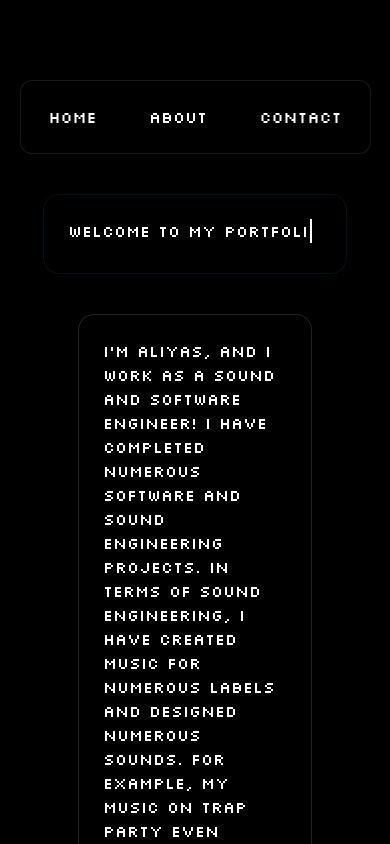
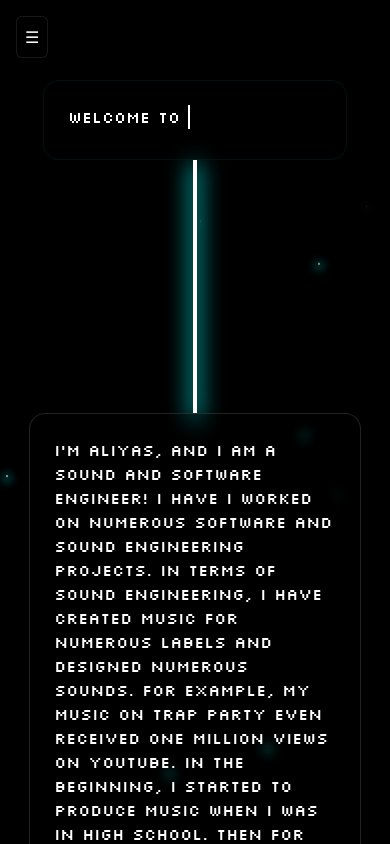
Before and after one commit to AliyasAhmed/PortFolio, a React (Vite) app: page / in a window 390 px wide. Shown: the top 844 px of the page. Built offline with nearby package versions, Linux system fonts and the light colour scheme.

Commit message:
portfolio

```diff
--- a/src/App.jsx
+++ b/src/App.jsx
@@ -1,57 +1,43 @@
+import React from "react";
 import Navbar from "./Components/Navbar";
-import { createBrowserRouter, RouterProvider } from "react-router-dom";
 import Home from "./Components/Home";
+import About from "./Components/About";
 import Contact from "./Components/Contact";
-import About from "./Components/About";
 
 const App = () => {
-  const router = createBrowserRouter([
-    {
-      path: "*",
-      element: (
-        <>
-          <Navbar /> <Home />
-        </>
-      ),
-    },
-    {
-      path: "/Home",
-      element: (
-        <>
-          <Navbar /> <Home />
-        </>
-      ),
-    },
-    {
-      path: "/Contact",
-      element: (
-        <>
-          <Navbar /> <Contact />
-        </>
-      ),
-    },
-    {
-      path: "/About",
-      element: (
-        <>
-          <Navbar /> <About />
-        </>
-      ),
-    },
-  ]);
-
   return (
     <>
-      <div className="app-container bg-black z-0">
-        <div className="content ">
-          <RouterProvider router={router} />
+      <div className="app-container bg-black relative z-0">
+        {/* Navbar */}
+        <Navbar />
 
-          <video autoPlay loop muted className="background-video">
-            <source src="https://raw.githubusercontent.com/AliyasAhmed/media-files/f758c973df7fe6fa5db810faebb899342069b470/ForPc.mp4
-" media="(max-width:1920px)" type="video/mp4" />
-          </video>
-          <div className="bg"></div>
+        <div className="content">
+          {/* Section for Home */}
+          <div id="home">
+            <Home />
+          </div>
+
+          {/* Section for About */}
+          <div id="about">
+            <About />
+          </div>
+
+          {/* Section for Contact */}
+          <div id="contact">
+            <Contact />
+          </div>
         </div>
+
+        {/* Background video */}
+        <video autoPlay loop muted className="background-video">
+          <source
+            src="https://raw.githubusercontent.com/AliyasAhmed/media-files/f758c973df7fe6fa5db810faebb899342069b470/ForPc.mp4
+"
+            media="(max-width:1920px)"
+            type="video/mp4"
+          />
+        </video>
+        <div className="bg"></div>
       </div>
     </>
   );
--- a/src/Components/About.jsx
+++ b/src/Components/About.jsx
@@ -29,36 +29,17 @@ const About = () => {
   return (
     <>
       <Starbg starCount={200} />
-      <div className=" min-h-screen flex flex-col items-center md:text-xl">
-        <div className=" flex justify-center items-center backdrop-blur-sm rounded-xl  shadow  ">
+      <div id="about" className=" min-h-screen flex flex-col items-center md:text-xl">
+        <div className=" flex justify-center items-center backdrop-blur-sm rounded-xl shadow-lg  border-border p-4 bg-bg ">
           <h1>
             <p className="z-[1] typewriter text-5xl">Hey!</p>
           </h1>
         </div>
-        <div className=" glowlight h-[30vh] bg-[#f8f8f8] w-1 shadow-[0px_10px_20px_2px_aqua]"></div>
+        <div className=" glowlight h-[20vh] bg-[#f8f8f8] w-1 shadow-[0px_10px_20px_2px_aqua]"></div>
 
-        <div className="z-[1] fromdown border border-border backdrop-blur-sm rounded-2xl bg-bg text-[#ffffff] h-auto overflow-hidden p-6 w-[80vw] shadow-shadow shadow-lg">
-          <p className="md:text-xl">
-            I'm Aliyas, and I am a sound and software engineer! I have I worked
-            on numerous software and sound engineering projects. In terms of
-            sound engineering, I have created music for numerous labels and
-            designed numerous sounds. For example, my music on Trap Party even
-            received one million views on YouTube. In the beginning, I started
-            to produce music when I was in high school. Then for five years I
-            got my hands on sound design and a little bit graphic design, and my
-            passion was working with computers. I used to game a lot, so I
-            started programming in Python, then made my AI desktop assistant.
-            Then I started the HTML CSS JS journey, then I came to know about
-            React, started that, and then started Tailwind CSS, and then I
-            started NextJS, and between then I enjoyed producing music for
-            labels and making software. I also made some music videos or edited
-            a few in my career. I have been doing a little bit of cybersecurity
-            to enhance my skills. Then, as you can see below, I completed a
-            number of software projects on my own.
-          </p>
+
           {/* technologies showcase */}
-        </div>
-        <div className="line h-[20vh]  bg-white w-1 shadow-[0px_5px_22px_2px_aqua]"></div>
+
         <div className="z-[1] scrollAnim flex bg-[#ffffff]  justify-center items-center backdrop-blur-sm rounded-2xl p-6  h-[auto] overflow-hidden text-black shadow-lg shadow-white">
           <p className="transition-all animate-pulse">technologies i use</p>
         </div>
@@ -97,7 +78,7 @@ const About = () => {
         </div>
         <div className="line h-[20vh] bg-white w-1 shadow-[0px_5px_22px_2px_aqua]"></div>
         {/* Music Player */}
-        <div className="z-[1] scrollAnim backdrop-blur-sm rounded-2xl bg-bg border border-border text-text h-[auto] w-[80vw] overflow-hidden p-6 shadow-shadow shadow-lg">
+        <div className="z-[1] scrollAnim backdrop-blur-sm rounded-2xl bg-bg border border-border text-text h-[auto] w-[85vw] overflow-hidden p-6 shadow-shadow shadow-lg">
           <p className="m-3 md:text-xl ">Music Player</p>
           <img
             width={""}
@@ -107,7 +88,7 @@ const About = () => {
 "
             alt=""
           />
-          <p className=" md:text-3xl">
+          <p className=" md:text-2xl">
             This music player is basically a Spotify clone, which was
             entertaining, but I had to add some javascript to make it function.
             However, I wanted to add some music so that it would function as a
@@ -136,14 +117,14 @@ const About = () => {
         <div className="line h-[20vh] bg-white w-1 shadow-[0px_5px_22px_2px_aqua]"></div>
 
         {/* Todo app */}
-        <div className="z-[1] scrollAnim  border border-border backdrop-blur-sm rounded-2xl bg-bg text-[#ffffff] h-[auto] overflow-hidden p-6 w-[80vw] shadow-shadow shadow-lg object-cover">
+        <div className="z-[1] scrollAnim  border border-border backdrop-blur-sm rounded-2xl bg-bg text-[#ffffff] h-[auto] overflow-hidden p-6 w-[85vw] shadow-shadow shadow-lg object-cover">
           <p className="m-3 md:text-xl">Todo App</p>
           <img
             className="rounded-lg  "
             src="https://raw.githubusercontent.com/AliyasAhmed/media-files/2f4384eee187e3b129cc12fdae24b36220b3771b/Todoapp.png"
             alt="Todo.img"
           />
-          <p className="py-10 md:text-3xl">
+          <p className="py-10 md:text-2xl">
             When I was studying React and Tailwind, I created this to-do app
             because I wanted to create a project that wasn't in HTML, CSS, or
             JS, and React was ideal for that. I created this using Tailwind and
@@ -167,7 +148,7 @@ const About = () => {
         </div>
         {/* Netflix Clone */}
         <div className="line h-[20vh] bg-white w-1 shadow-[0px_5px_22px_2px_aqua]"></div>
-        <div className="z-[1] scrollAnim border border-border backdrop-blur-sm rounded-2xl bg-bg text-[#ffffff] h-[auto] overflow-hidden p-6 w-[80vw] shadow-shadow shadow-lg">
+        <div className="z-[1] scrollAnim border border-border backdrop-blur-sm rounded-2xl bg-bg text-[#ffffff] h-[auto] overflow-hidden p-6 w-[85vw] shadow-shadow shadow-lg">
           <p className="m-3 md:text-xl">Netflix Clone</p>
           <img
             controls
@@ -175,7 +156,7 @@ const About = () => {
             src="https://github.com/AliyasAhmed/media-files/blob/main/Netflix.png?raw=true"
             alt=""
           />
-          <p className="py-10 md:text-3xl">
+          <p className="py-10 md:text-2xl">
             Although it shouldn't be on the list, I didn't include JS when I
             first started learning HTML and CSS because I wasn't sure what the
             That language's syntax was. My first HTML/CSS project, which took
@@ -201,7 +182,7 @@ const About = () => {
         </div>
         {/* X Clone */}
         <div className="line h-[20vh] bg-white w-1 shadow-[0px_5px_22px_2px_aqua]"></div>
-        <div className="z-[1] scrollAnim border border-border backdrop-blur-sm rounded-2xl bg-bg text-[#ffffff] h-[auto] overflow-hidden p-6 w-[80vw] shadow-shadow shadow-lg">
+        <div className="z-[1] scrollAnim border border-border backdrop-blur-sm rounded-2xl bg-bg text-[#ffffff] h-[auto] overflow-hidden p-6 w-[85vw] shadow-shadow shadow-lg">
           <p className="m-3 md:text-xl">X clone</p>
           <img
             controls
@@ -209,7 +190,7 @@ const About = () => {
             src="https://raw.githubusercontent.com/AliyasAhmed/media-files/refs/heads/main/X.png"
             alt=""
           />
-          <p className="py-10 md:text-3xl">
+          <p className="py-10 md:text-2xl">
             One of the smaller projects I worked on was this one as well. I only
             used HTML and Tailwind, and I mostly concentrated on responsive
             design, which is much simpler in Tailwind. I completed this project
--- a/src/Components/Home.jsx
+++ b/src/Components/Home.jsx
@@ -1,5 +1,6 @@
 import React from "react";
 import { useEffect } from "react";
+import Starbg from "./Starbg";
 
 const Home = () => {
   useEffect(() => {
@@ -7,24 +8,40 @@ const Home = () => {
   }, []);
   return (
     <>
-    {/* <Starbg starCount={50} /> */}
-      <div className="min-h-screen flex flex-col items-center md:text-2xl">
+    <Starbg starCount={50} />
+      <div id="home" className="min-h-screen h-[auto] flex flex-col items-center md:text-2xl">
+
         <div className="flex justify-center items-center p-6 border border-border backdrop-blur-sm rounded-2xl md:text-4xl w-[auto] h-auto overflow-hidden bg-bg">
+
           <h1>
-            <p className="typewriter">Welcome To my PortFolio</p>
+            <p className="typewriter ">Welcome To my PortFolio</p>
           </h1>
         </div>
+        <div className="line h-[30vh] bg-white w-1 shadow-[0px_5px_22px_2px_aqua]"></div>
 
-        <div className="flex justify-center items-center my-10 border border-[#3d3d3d8f] backdrop-blur-sm rounded-2xl p-6 w-[60vw] bg-bg text-text h-[auto] overflow-hidden">
-          <p className="fromdown ">
-            I'm Aliyas, and I work as a sound and software engineer! I have
-            completed numerous software and sound engineering projects. In terms
-            of sound engineering, I have created music for numerous labels and
+
+        <div className="fromdown flex justify-center items-center border border-[#3d3d3d8f] backdrop-blur-sm rounded-2xl p-6 w-[85vw] bg-bg text-text h-[auto] overflow-hidden">
+        <p className="md:text-xl">
+            I'm Aliyas, and I am a sound and software engineer! I have I worked
+            on numerous software and sound engineering projects. In terms of
+            sound engineering, I have created music for numerous labels and
             designed numerous sounds. For example, my music on Trap Party even
-            received one million views on YouTube. Then, as you can see below, I
-            completed a number of software projects on my own.
+            received one million views on YouTube. In the beginning, I started
+            to produce music when I was in high school. Then for five years I
+            got my hands on sound design and a little bit graphic design, and my
+            passion was working with computers. I used to game a lot, so I
+            started programming in Python, then made my AI desktop assistant.
+            Then I started the HTML CSS JS journey, then I came to know about
+            React, started that, and then started Tailwind CSS, and then I
+            started NextJS, and between then I enjoyed producing music for
+            labels and making software. I also made some music videos or edited
+            a few in my career. I have been doing a little bit of cybersecurity
+            to enhance my skills. Then, as you can see below, I completed a
+            number of software projects on my own.
           </p>
         </div>
+        <div className="line md:h-[30vh] h-[20vh] bg-white w-1 shadow-[0px_5px_22px_2px_aqua]"></div>
+
       </div>
     </>
   );
--- a/src/Components/Navbar.jsx
+++ b/src/Components/Navbar.jsx
@@ -1,40 +1,61 @@
-import React from "react";
-import { NavLink } from "react-router-dom";
+import React, { useState } from "react";
 
 const Navbar = () => {
+  const [isOpen, setIsOpen] = useState(false);
+
+  const toggleMenu = () => setIsOpen(!isOpen);
+
   return (
-    <div className="flex justify-center border border-[#5353534b] p-4 backdrop-blur-sm w-full max-w-[90vw] sm:max-w-[70vw] lg:max-w-[20vw] md:max-w-[50vw] m-auto rounded-xl bg-bg mb-10">
-      <div className="flex justify-between w-full">
-        <NavLink
-          className={({ isActive }) =>
-            isActive
-              ? "text-black bg-[#ffffff] rounded-lg px-3 py-2 transition-all shadow-lg backdrop-blur-xl shadow-white translate-y-1"
-              : "text-white rounded-lg px-3 py-2 transition-all hover:bg-[#ffffff] hover:text-black hover:shadow-md hover:shadow-white"
-          }
-          to="/Home"
+    <div>
+      {/* Hamburger Icon */}
+      <button
+        className="fixed top-4 left-4 z-20 bg-bg backdrop-blur-sm border border-[#5353534b] p-2 rounded-md hover:bg-[#ffffff] hover:shadow-white shadow-lg transition-all hover:text-black "
+        onClick={toggleMenu}
+      >
+        ☰
+      </button>
+
+      {/* Sidebar */}
+      <div
+        className={`fixed top-0 left-0 h-[20rem] w-[12rem] bg-[#00000050] backdrop-blur-md transition-all duration-300 z-10 rounded-lg ${
+          isOpen ? "translate-x-0 " : "-translate-x-full"
+        }`}
+      >
+        <button
+          className="absolute top-4 right-4 text-white p-2"
+          onClick={toggleMenu}
         >
-          Home
-        </NavLink>
-        <NavLink
-          className={({ isActive }) =>
-            isActive
-              ? "text-black bg-[#ffffff] rounded-lg px-3 py-2 transition-all shadow-lg backdrop-blur-xl shadow-white translate-y-1"
-              : "text-white rounded-lg px-3 py-2 transition-all hover:bg-[#ffffff] hover:text-black hover:shadow-md hover:shadow-white"
-          }
-          to="/About"
-        >
-          About
-        </NavLink>
-        <NavLink
-          className={({ isActive }) =>
-            isActive
-              ? "text-black bg-[#ffffff] rounded-lg px-3 py-2 transition-all shadow-lg backdrop-blur-xl shadow-white translate-y-1"
-              : "text-white rounded-lg px-3 py-2 transition-all hover:bg-[#ffffff] hover:text-black hover:shadow-md hover:shadow-white"
-          }
-          to="/Contact"
-        >
-          Contact
-        </NavLink>
+          ✖
+        </button>
+        <div className="flex flex-col items-center mt-20 space-y-6">
+          <button
+            onClick={() => {
+              document.getElementById("home").scrollIntoView({ behavior: "smooth" });
+              setIsOpen(false);
+            }}
+            className="text-white px-4 py-2 rounded-lg hover:bg-[#ffffff] hover:text-black  hover:shadow-white shadow-lg transition-all fromdown"
+          >
+            Home
+          </button>
+          <button
+            onClick={() => {
+              document.getElementById("about").scrollIntoView({ behavior: "smooth" });
+              setIsOpen(false);
+            }}
+            className="text-white px-4 py-2 rounded-lg hover:bg-[#ffffff] hover:text-black  hover:shadow-white shadow-lg transition-all fromdown"
+          >
+            About
+          </button>
+          <button
+            onClick={() => {
+              document.getElementById("contact").scrollIntoView({ behavior: "smooth" });
+              setIsOpen(false);
+            }}
+            className="text-white px-4 py-2 rounded-lg hover:bg-[#ffffff] hover:text-black  hover:shadow-white shadow-lg transition-all fromdown"
+          >
+            Contact
+          </button>
+        </div>
       </div>
     </div>
   );
```
Also changed, not shown: src/Components/Contact.jsx (+9 -9 lines).
